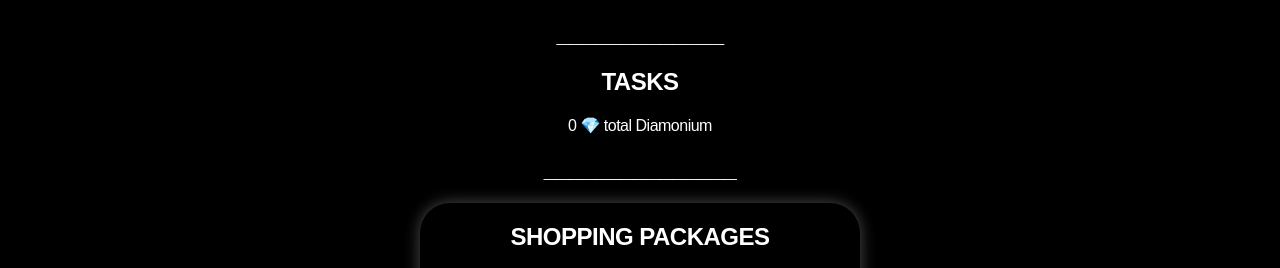
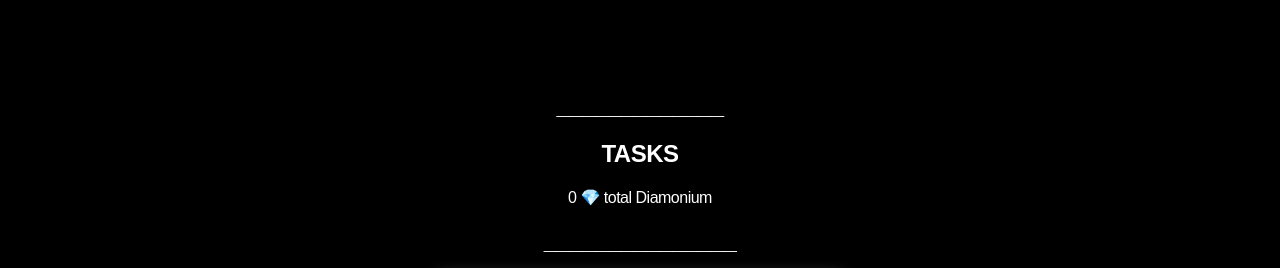
Before and after one commit to MovemDimon/E2, a plain HTML site: page task.html in a window 1280 px wide. Shown: the top 268 px of the page. Drawn offline with Linux system fonts and the light colour scheme; a web font is replaced by a local one.

Commit message:
Update task.html

```diff
--- a/task.html
+++ b/task.html
@@ -194,6 +194,7 @@
     </style>
 </head>
 <body>
+    <div style="height: 72px; width: 100%; background: transparent;"></div>
     <div id="coins-container">
         <h2><b>_____________</b></h2>
         <h2><b> TASKS </b></h2>
```
